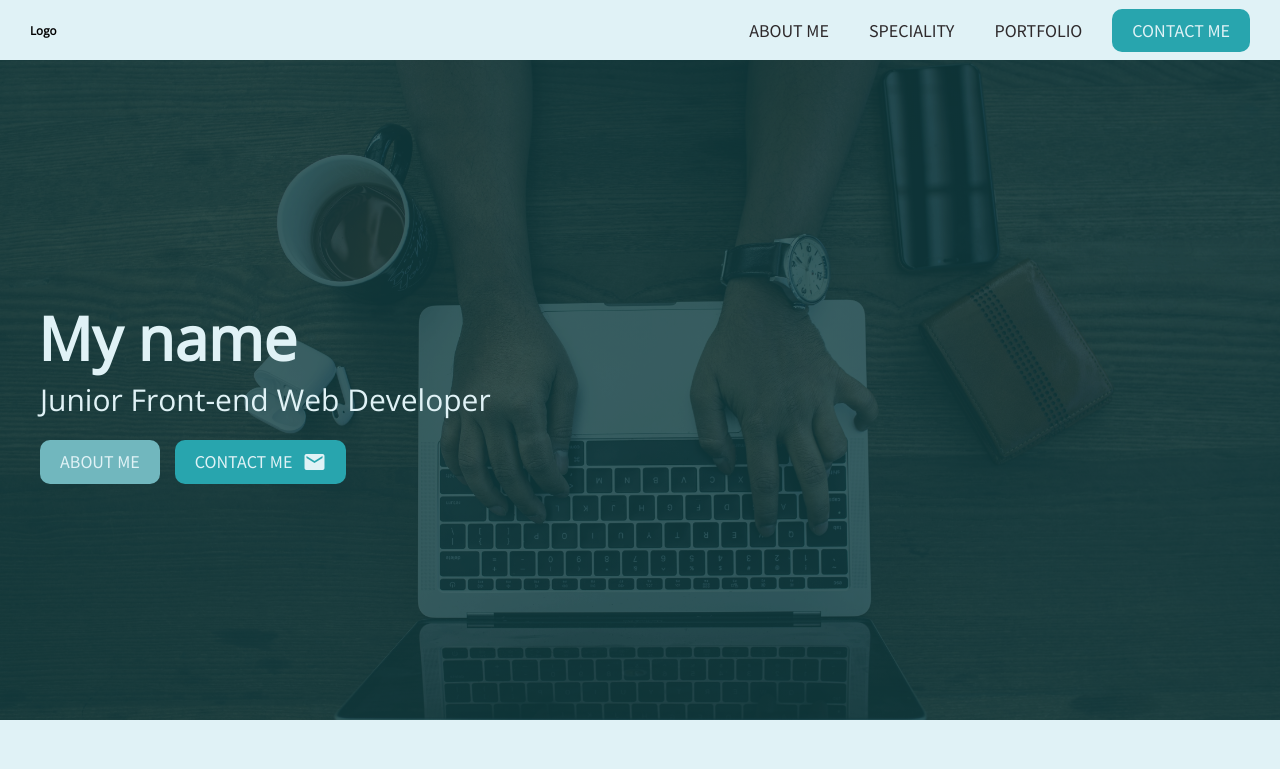
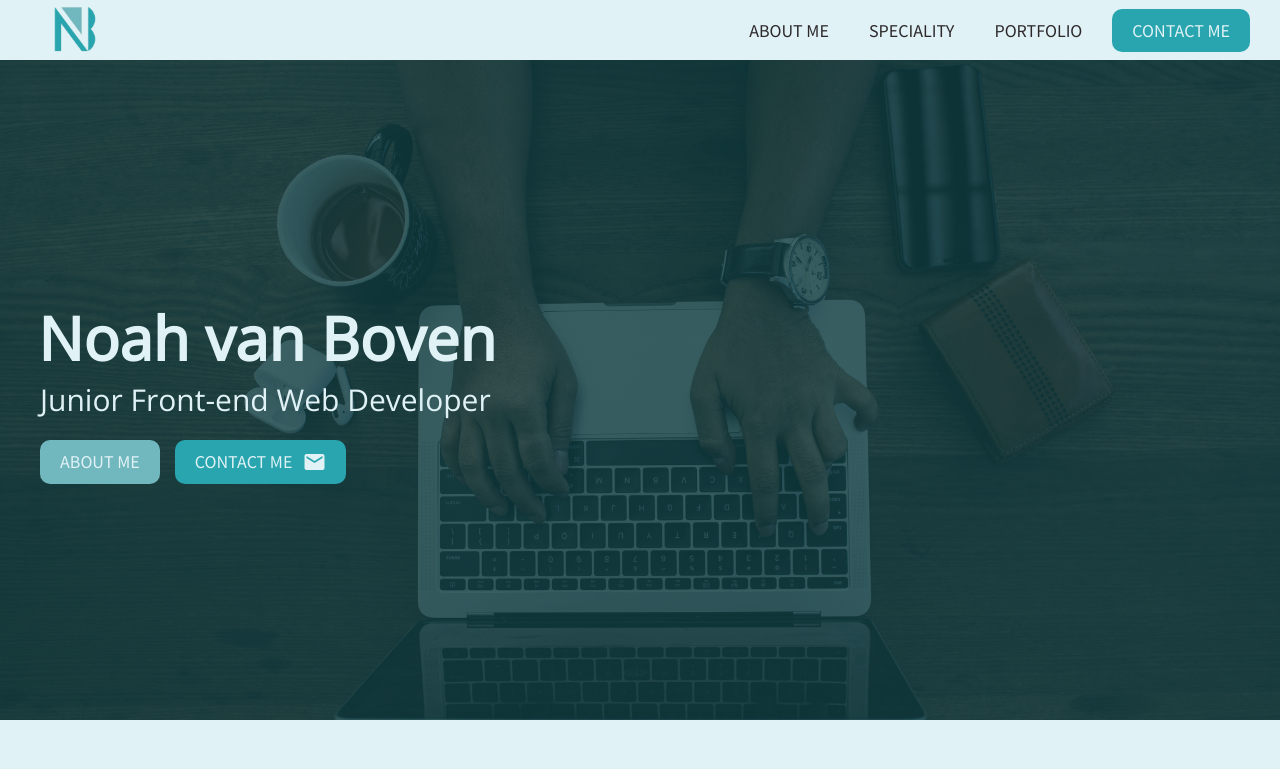
Before and after one commit to nobobo1234/personal-site, a React (Create React App) app: page / in a window 1280 px wide. Shown: the top 769 px of the page. Built offline with nearby package versions, Linux system fonts and the light colour scheme.

Commit message:
Adding personal logo and other things

```diff
--- a/src/components/About/About.js
+++ b/src/components/About/About.js
@@ -1,5 +1,6 @@
 import React from 'react';
 import styles from './About.module.scss';
+import { firstName } from "../../constants";
 
 import Heading from '../Heading/Heading';
 
@@ -7,7 +8,7 @@ const about = props => {
   return (
       <section className={styles.about} id="about">
         <div className="information">
-          <Heading type="2">Hello, I am myName. Nice to meet you.</Heading>
+          <Heading type="2">Hello, I am {firstName}. Nice to meet you.</Heading>
           <p className={styles['about__text']}>
             Lorem ipsum dolor sit amet, consectetur adipisicing elit. Ad, adipisci corporis dignissimos eius eveniet, facilis harum id perferendis, provident sapiente sit ullam voluptate voluptates. Accusamus adipisci animi atque consequatur corporis debitis dolores dolorum eos eum ex expedita facere id illo incidunt ipsum maiores minima modi natus nihil nobis nulla numquam odio odit omnis perferendis praesentium quae quas quasi quidem reiciendis repudiandae rerum sequi similique, sunt suscipit velit voluptates! Alias amet assumenda debitis fuga iure iusto quasi quos ratione totam vero. Ad, blanditiis cumque delectus ducimus est impedit iste itaque iusto maiores mollitia nostrum quos saepe sequi tempora velit voluptatem voluptatibus!
           </p>
--- a/src/components/Header/Header.js
+++ b/src/components/Header/Header.js
@@ -1,5 +1,6 @@
 import React from 'react';
 import styles from './Header.module.scss';
+import { firstName, surName } from "../../constants";
 
 import Button from '../Button/Button';
 import Heading from '../Heading/Heading';
@@ -7,7 +8,7 @@ import Heading from '../Heading/Heading';
 const header = props => {
   return (
     <header className={styles.header}>
-      <Heading type="1">My name</Heading>
+      <Heading type="1">{firstName} {surName}</Heading>
       <Heading type="3" color="light" weight="thin">Junior Front-end Web Developer</Heading>
       <div className={styles['header__buttons']}>
         <Button theme="light" to="about">About me</Button>
--- a/src/components/Navbar/Navbar.js
+++ b/src/components/Navbar/Navbar.js
@@ -1,13 +1,16 @@
 import React from 'react';
 import styles from './Navbar.module.scss';
 
+import logo from '../../assets/logo.png'
 import Button from '../Button/Button';
 import { Link } from 'react-scroll';
 
 const navbar = props => {
   return (
       <nav className={styles.nav}>
-        <h3 className={styles['nav__name']}>Logo</h3>
+        <div className={styles['nav__logo-container']}>
+          <img src={logo} alt="Logo" className={styles['nav__logo']}/>
+        </div>
         <ul className={styles['nav__links']}>
           <li>
             <Link to="about" className={styles['nav__link']} smooth={true} duration={700}>
--- a/src/components/Navbar/Navbar.module.scss
+++ b/src/components/Navbar/Navbar.module.scss
@@ -11,10 +11,14 @@
     flex-direction: column;
   }
 
-  &__name {
+  &__logo-container {
     flex-grow: 1;
     font-family: var(--header-font);
     font-weight: bold;
+  }
+
+  &__logo {
+    width: 9rem;
   }
 
   &__links {
--- /dev/null
+++ b/src/constants.js
@@ -0,0 +1,2 @@
+export const firstName = 'Noah';
+export const surName = 'van Boven';
```
Also changed, not shown: src/assets/logo.png (added).
